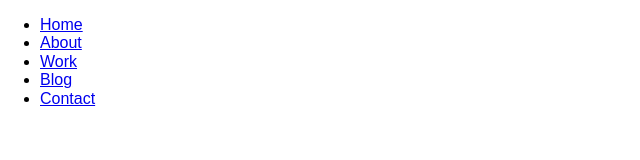
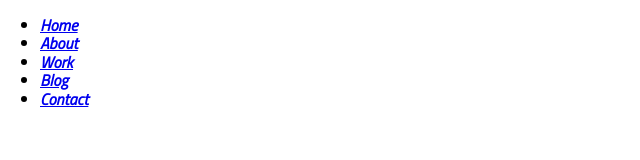
Before and after one commit to looktoroot/Ascent, a website: page src/index.html in a window 1280 px wide. Shown: the full height of the page, 0-640 px from the left. Drawn offline with nearby package versions, Linux system fonts and the light colour scheme; files that its build step writes are made by us from their sources.

Commit message:
add fonts files and styles

```diff
--- /dev/null
+++ b/src/sass/blocks/page-header.scss
@@ -0,0 +1,5 @@
+.page-header {
+  font-family: "TitilliumWeb";
+  font-weight: 700;
+  font-style: italic;
+}
--- a/src/sass/blocks/test-block.scss
+++ /dev/null
@@ -1,17 +0,0 @@
-.test-block {
-  display: flex;
-  width: 300px;
-  margin: 30px auto;
-  background-color: green;
-
-  &:hover {
-    background-color: #ccadff;
-  }
-
-  &__title {
-    color: #ccf;
-    text-align: center;
-    margin: 0 auto;
-    padding: 20px;
-  }
-}
--- /dev/null
+++ b/src/sass/fonts.scss
@@ -0,0 +1,44 @@
+@font-face {
+  font-family: "TitilliumWeb";
+  src: local("TitilliumWeb-Regular"),
+       url("../fonts/TitilliumWeb-Regular.woff2") format("woff2"),
+       url("../fonts/TitilliumWeb-Regular.woff") format("woff");
+  font-weight: 400;
+  font-style: normal;
+}
+
+@font-face {
+  font-family: "TitilliumWeb";
+  src: local("TitilliumWeb-Bold"),
+       url("../fonts/TitilliumWeb-Bold.woff2") format("woff2"),
+       url("../fonts/TitilliumWeb-Bold.woff") format("woff");
+  font-weight: 700;
+  font-style: normal;
+}
+
+@font-face {
+  font-family: "TitilliumWeb";
+  src: local("TitilliumWeb-SemiBold"),
+       url("../fonts/TitilliumWeb-SemiBold.woff2") format("woff2"),
+       url("../fonts/TitilliumWeb-SemiBold.woff") format("woff");
+  font-weight: 600;
+  font-style: normal;
+}
+
+@font-face {
+  font-family: "TitilliumWeb";
+  src: local("TitilliumWeb-Light"),
+       url("../fonts/TitilliumWeb-Light.woff2") format("woff2"),
+       url("../fonts/TitilliumWeb-Light.woff") format("woff");
+  font-weight: 300;
+  font-style: normal;
+}
+
+@font-face {
+  font-family: "TitilliumWeb";
+  src: local("TitilliumWeb-Italic"),
+       url("../fonts/TitilliumWeb-Italic.woff2") format("woff2"),
+       url("../fonts/TitilliumWeb-Italic.woff") format("woff");
+  font-weight: 400;
+  font-style: italic;
+}
--- a/src/sass/style.scss
+++ b/src/sass/style.scss
@@ -1,6 +1,6 @@
+@import "global/normalize.scss";
+@import "fonts.scss";
 @import "variables.scss";
 @import "mixins.scss";
-@import "global/normalize.scss";
 @import "global/global.scss";
-@import "global/fonts.scss";
-@import "blocks/test-block.scss";
+@import "blocks/page-header.scss";
```
Also changed, not shown: src/fonts/TitilliumWeb-Bold.woff (added), src/fonts/TitilliumWeb-Bold.woff2 (added), src/fonts/TitilliumWeb-Italic.woff (added), src/fonts/TitilliumWeb-Italic.woff2 (added), src/fonts/TitilliumWeb-Light.woff (added), src/fonts/TitilliumWeb-Light.woff2 (added), src/fonts/TitilliumWeb-Regular.woff (added), src/fonts/TitilliumWeb-Regular.woff2 (added), src/fonts/TitilliumWeb-SemiBold.woff (added), src/fonts/TitilliumWeb-SemiBold.woff2 (added), src/sass/global/fonts.scss (deleted).
